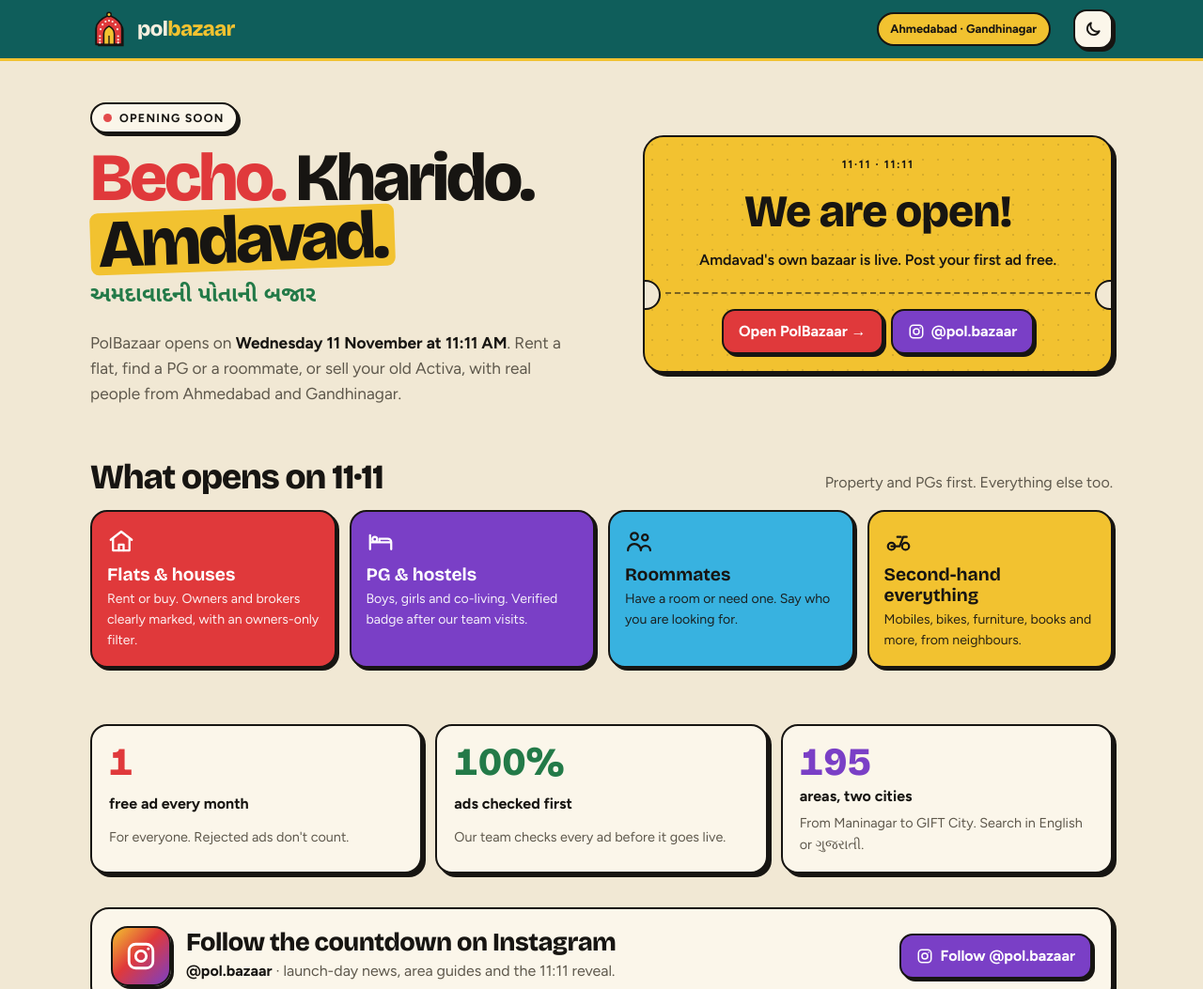
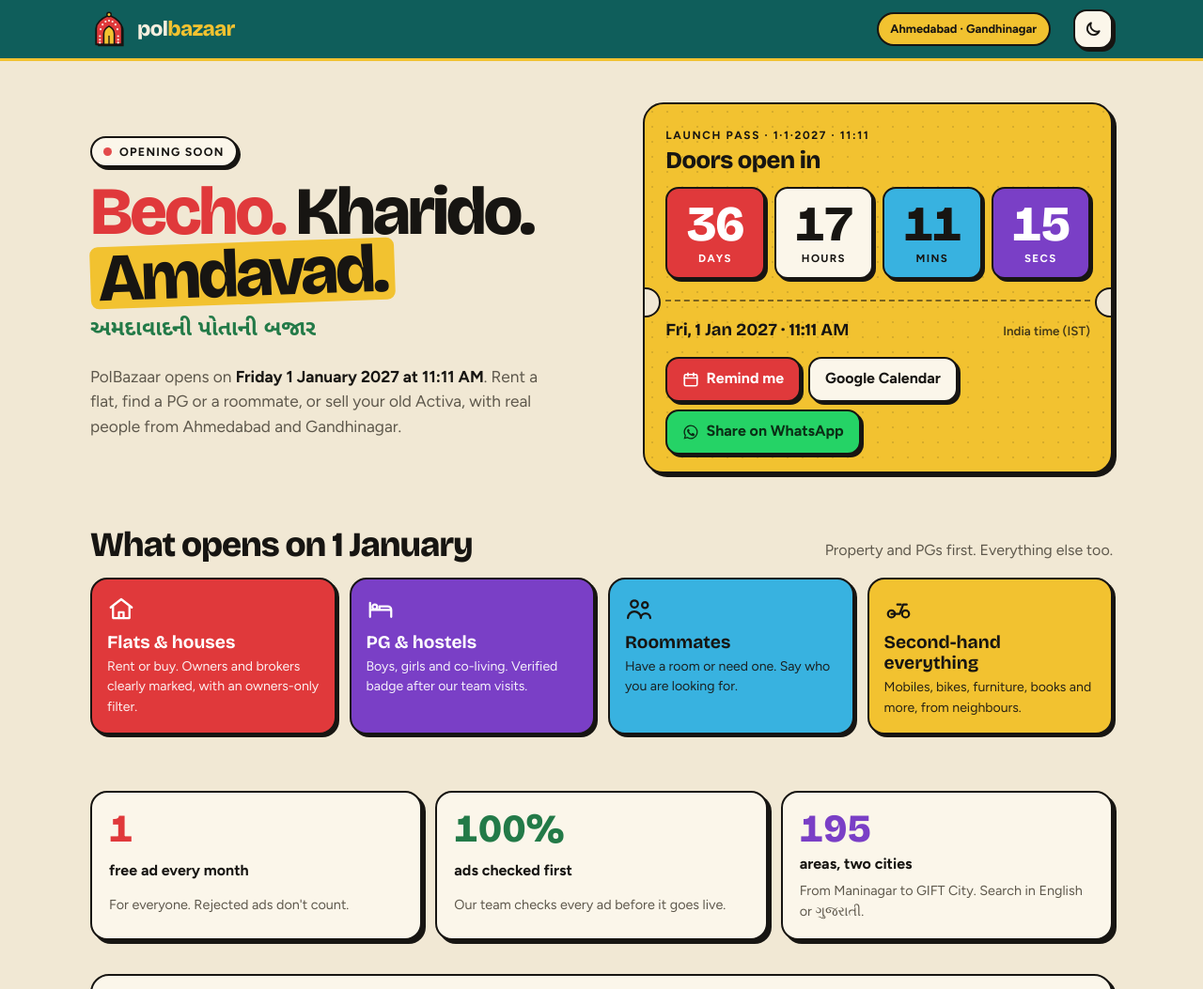
Before and after one commit to savanaistudio/polbazaar, a plain HTML site: page index.html in a window 1280 px wide. Shown: the top 1053 px of the page at 94% size. Drawn offline with nearby package versions, Linux system fonts and the light colour scheme.

Commit message:
Move PolBazaar launch countdown to 1 Jan 2027, 11:11 AM IST
Co-Authored-By: Claude Sonnet 5.5 <noreply@anthropic.com>
Claude-Session: https://claude.ai/code/session_01XCCMUPUovYi4a811DNEDpW

```diff
--- a/index.html
+++ b/index.html
@@ -3,14 +3,14 @@
 <head>
 <meta charset="utf-8">
 <meta name="viewport" content="width=device-width, initial-scale=1, viewport-fit=cover">
-<title>PolBazaar · Opening 11·11 at 11:11 AM</title>
-<meta name="description" content="PolBazaar, Amdavad's own bazaar, opens on Wednesday 11 November 2026 at 11:11 AM. Rent a flat, find a PG, buy and sell with real people in Ahmedabad and Gandhinagar.">
+<title>PolBazaar · Opening 1 Jan 2027 at 11:11 AM</title>
+<meta name="description" content="PolBazaar, Amdavad's own bazaar, opens on Friday 1 January 2027 at 11:11 AM. Rent a flat, find a PG, buy and sell with real people in Ahmedabad and Gandhinagar.">
 <meta name="theme-color" content="#0f5e5b">
 <link rel="canonical" href="https://polbazaar.com/">
 <meta property="og:site_name" content="PolBazaar">
 <meta property="og:type" content="website">
 <meta property="og:url" content="https://polbazaar.com/">
-<meta property="og:title" content="PolBazaar opens 11·11 at 11:11 AM">
+<meta property="og:title" content="PolBazaar opens 1 Jan 2027 at 11:11 AM">
 <meta property="og:description" content="Amdavad's own bazaar. Flats, PGs, roommates and second-hand everything, from real people in Ahmedabad and Gandhinagar.">
 <meta property="og:image" content="https://polbazaar.com/og.png">
 <meta property="og:image:width" content="1200">
@@ -193,12 +193,12 @@ footer .wrap{display:flex;flex-wrap:wrap;gap:8px 16px;justify-content:space-betw
       <p class="eyebrow"><i aria-hidden="true"></i>Opening soon</p>
       <h1><span class="w1">Becho.</span> Kharido.<br><span class="w2">Amdavad.</span></h1>
       <p class="guj">અમદાવાદની પોતાની બજાર</p>
-      <p class="lead">PolBazaar opens on <b>Wednesday 11 November at 11:11 AM</b>. Rent a flat, find a PG or a roommate, or sell your old Activa, with real people from Ahmedabad and Gandhinagar.</p>
+      <p class="lead">PolBazaar opens on <b>Friday 1 January 2027 at 11:11 AM</b>. Rent a flat, find a PG or a roommate, or sell your old Activa, with real people from Ahmedabad and Gandhinagar.</p>
     </div>
 
     <section aria-labelledby="cdTitle">
       <div class="ticket" id="pass">
-        <div><span class="tk-k">Launch pass · 11·11 · 11:11</span><h2 id="cdTitle">Doors open in</h2></div>
+        <div><span class="tk-k">Launch pass · 1·1·2027 · 11:11</span><h2 id="cdTitle">Doors open in</h2></div>
         <div class="cd" role="timer" aria-label="Time left until PolBazaar opens">
           <div class="u u-d"><b id="cdD">--</b><span>Days</span></div>
           <div class="u u-h"><b id="cdH">--</b><span>Hours</span></div>
@@ -207,16 +207,16 @@ footer .wrap{display:flex;flex-wrap:wrap;gap:8px 16px;justify-content:space-betw
         </div>
         <p class="sr" id="cdSr" aria-live="polite" style="position:absolute;width:1px;height:1px;overflow:hidden;clip:rect(0 0 0 0)"></p>
         <div class="perf" aria-hidden="true"></div>
-        <div class="when"><strong>Wed, 11 Nov 2026 · 11:11 AM</strong><small>India time (IST)</small></div>
+        <div class="when"><strong>Fri, 1 Jan 2027 · 11:11 AM</strong><small>India time (IST)</small></div>
         <div class="acts">
           <a class="btn btn-k" id="icsBtn" download="polbazaar-launch.ics" href="#"><svg viewBox="0 0 24 24" fill="none" stroke="currentColor" stroke-width="2.2" stroke-linecap="round" stroke-linejoin="round" aria-hidden="true"><rect x="3" y="5" width="18" height="16" rx="2"/><path d="M3 10h18M8 3v4M16 3v4"/></svg>Remind me</a>
-          <a class="btn btn-w" target="_blank" rel="noopener" href="https://calendar.google.com/calendar/render?action=TEMPLATE&amp;text=PolBazaar%20opens&amp;dates=20261111T054100Z/20261111T061100Z&amp;details=Amdavad%27s%20own%20bazaar%20opens%20at%2011%3A11%20AM.%20https%3A%2F%2Fpolbazaar.com&amp;location=https%3A%2F%2Fpolbazaar.com">Google Calendar</a>
-          <a class="btn btn-wa" target="_blank" rel="noopener" href="https://wa.me/?text=PolBazaar%20%E2%80%94%20Amdavad%27s%20own%20bazaar%20%E2%80%94%20opens%2011%C2%B711%20at%2011%3A11%20AM.%20Flats%2C%20PGs%2C%20roommates%20and%20more%20from%20real%20people%20in%20Ahmedabad%20%26%20Gandhinagar.%20https%3A%2F%2Fpolbazaar.com"><svg viewBox="0 0 24 24" fill="currentColor" aria-hidden="true"><path d="M12 2a10 10 0 0 0-8.6 15.1L2 22l5-1.3A10 10 0 1 0 12 2Zm0 18.2a8.2 8.2 0 0 1-4.2-1.2l-.3-.2-3 .8.8-2.9-.2-.3A8.2 8.2 0 1 1 12 20.2Zm4.5-6.1c-.2-.1-1.5-.7-1.7-.8-.2-.1-.4-.1-.6.1l-.8 1c-.1.2-.3.2-.5.1a6.7 6.7 0 0 1-3.3-2.9c-.2-.4.2-.4.7-1.3.1-.2 0-.3 0-.4l-.8-1.8c-.2-.5-.4-.4-.6-.4h-.5a1 1 0 0 0-.7.3 3 3 0 0 0-.9 2.2 5.2 5.2 0 0 0 1.1 2.8 11.9 11.9 0 0 0 4.6 4c1.7.7 2.4.8 3.2.7.5-.1 1.5-.6 1.7-1.2.2-.6.2-1.1.2-1.2-.1-.1-.3-.2-.5-.3Z"/></svg>Share on WhatsApp</a>
+          <a class="btn btn-w" target="_blank" rel="noopener" href="https://calendar.google.com/calendar/render?action=TEMPLATE&amp;text=PolBazaar%20opens&amp;dates=20270101T054100Z/20270101T061100Z&amp;details=Amdavad%27s%20own%20bazaar%20opens%20at%2011%3A11%20AM.%20https%3A%2F%2Fpolbazaar.com&amp;location=https%3A%2F%2Fpolbazaar.com">Google Calendar</a>
+          <a class="btn btn-wa" target="_blank" rel="noopener" href="https://wa.me/?text=PolBazaar%20%E2%80%94%20Amdavad%27s%20own%20bazaar%20%E2%80%94%20opens%201%20Jan%202027%20at%2011%3A11%20AM.%20Flats%2C%20PGs%2C%20roommates%20and%20more%20from%20real%20people%20in%20Ahmedabad%20%26%20Gandhinagar.%20https%3A%2F%2Fpolbazaar.com"><svg viewBox="0 0 24 24" fill="currentColor" aria-hidden="true"><path d="M12 2a10 10 0 0 0-8.6 15.1L2 22l5-1.3A10 10 0 1 0 12 2Zm0 18.2a8.2 8.2 0 0 1-4.2-1.2l-.3-.2-3 .8.8-2.9-.2-.3A8.2 8.2 0 1 1 12 20.2Zm4.5-6.1c-.2-.1-1.5-.7-1.7-.8-.2-.1-.4-.1-.6.1l-.8 1c-.1.2-.3.2-.5.1a6.7 6.7 0 0 1-3.3-2.9c-.2-.4.2-.4.7-1.3.1-.2 0-.3 0-.4l-.8-1.8c-.2-.5-.4-.4-.6-.4h-.5a1 1 0 0 0-.7.3 3 3 0 0 0-.9 2.2 5.2 5.2 0 0 0 1.1 2.8 11.9 11.9 0 0 0 4.6 4c1.7.7 2.4.8 3.2.7.5-.1 1.5-.6 1.7-1.2.2-.6.2-1.1.2-1.2-.1-.1-.3-.2-.5-.3Z"/></svg>Share on WhatsApp</a>
         </div>
       </div>
 
       <div class="ticket live" id="live" hidden>
-        <span class="tk-k">11·11 · 11:11</span>
+        <span class="tk-k">1·1·2027 · 11:11</span>
         <h2>We are open!</h2>
         <p>Amdavad's own bazaar is live. Post your first ad free.</p>
         <div class="perf" style="width:100%" aria-hidden="true"></div>
@@ -226,7 +226,7 @@ footer .wrap{display:flex;flex-wrap:wrap;gap:8px 16px;justify-content:space-betw
   </div>
 
   <section class="wrap sec" aria-labelledby="whatTitle">
-    <div class="sec-h"><h2 id="whatTitle">What opens on 11·11</h2><p>Property and PGs first. Everything else too.</p></div>
+    <div class="sec-h"><h2 id="whatTitle">What opens on 1 January</h2><p>Property and PGs first. Everything else too.</p></div>
     <div class="tiles">
       <div class="tile k0"><svg viewBox="0 0 24 24" fill="none" stroke="currentColor" stroke-width="1.8" stroke-linecap="round" stroke-linejoin="round" aria-hidden="true"><path d="M3 11 12 4l9 7"/><path d="M5 10v10h14V10"/><path d="M10 20v-5h4v5"/></svg><b>Flats &amp; houses</b><span>Rent or buy. Owners and brokers clearly marked, with an owners-only filter.</span></div>
       <div class="tile k1"><svg viewBox="0 0 24 24" fill="none" stroke="currentColor" stroke-width="1.8" stroke-linecap="round" stroke-linejoin="round" aria-hidden="true"><path d="M3 19V7M3 13h18v6M21 19v-6a3 3 0 0 0-3-3h-7v3"/><circle cx="7" cy="10.5" r="2"/></svg><b>PG &amp; hostels</b><span>Boys, girls and co-living. Verified badge after our team visits.</span></div>
@@ -246,7 +246,7 @@ footer .wrap{display:flex;flex-wrap:wrap;gap:8px 16px;justify-content:space-betw
   <section class="wrap sec" aria-labelledby="igTitle" style="padding-top:6px">
     <div class="follow">
       <span class="ig"><svg viewBox="0 0 24 24" fill="none" stroke="currentColor" stroke-width="2" stroke-linecap="round" stroke-linejoin="round" aria-hidden="true"><rect x="3" y="3" width="18" height="18" rx="5"/><circle cx="12" cy="12" r="4"/><circle cx="17.5" cy="6.5" r="1" fill="currentColor" stroke="none"/></svg></span>
-      <div><h2 id="igTitle">Follow the countdown on Instagram</h2><p><span class="handle">@pol.bazaar</span> · launch-day news, area guides and the 11:11 reveal.</p></div>
+      <div><h2 id="igTitle">Follow the countdown on Instagram</h2><p><span class="handle">@pol.bazaar</span> · launch-day news, area guides and the launch-day reveal.</p></div>
       <a class="btn btn-ig" href="https://www.instagram.com/pol.bazaar/" target="_blank" rel="noopener"><svg viewBox="0 0 24 24" fill="none" stroke="currentColor" stroke-width="2" stroke-linecap="round" stroke-linejoin="round" aria-hidden="true"><rect x="3" y="3" width="18" height="18" rx="5"/><circle cx="12" cy="12" r="4"/><circle cx="17.5" cy="6.5" r="1" fill="currentColor" stroke="none"/></svg>Follow @pol.bazaar</a>
     </div>
   </section>
@@ -262,8 +262,8 @@ footer .wrap{display:flex;flex-wrap:wrap;gap:8px 16px;justify-content:space-betw
 
 <script>
 (() => {
-  // 11 November 2026, 11:11 AM India time (UTC+5:30) = 05:41 UTC, whatever the visitor's clock zone.
-  const LAUNCH = Date.UTC(2026, 10, 11, 5, 41, 0);
+  // 1 January 2027, 11:11 AM India time (UTC+5:30) = 05:41 UTC, whatever the visitor's clock zone.
+  const LAUNCH = Date.UTC(2027, 0, 1, 5, 41, 0);
   const preview = new URLSearchParams(location.search).get('preview') === 'live';
   const $ = id => document.getElementById(id);
   const pad = n => String(n).padStart(2, '0');
@@ -282,7 +282,7 @@ footer .wrap{display:flex;flex-wrap:wrap;gap:8px 16px;justify-content:space-betw
 
   // "Remind me": a calendar file with a 10-minute alarm.
   const ics = ['BEGIN:VCALENDAR', 'VERSION:2.0', 'PRODID:-//PolBazaar//Launch//EN', 'CALSCALE:GREGORIAN', 'BEGIN:VEVENT',
-    'UID:launch-20261111@polbazaar.com', 'DTSTAMP:20261023T000000Z', 'DTSTART:20261111T054100Z', 'DTEND:20261111T061100Z',
+    'UID:launch-20270101@polbazaar.com', 'DTSTAMP:20261125T000000Z', 'DTSTART:20270101T054100Z', 'DTEND:20270101T061100Z',
     'SUMMARY:PolBazaar opens', "DESCRIPTION:Amdavad's own bazaar opens at 11:11 AM. https://polbazaar.com", 'URL:https://polbazaar.com',
     'BEGIN:VALARM', 'TRIGGER:-PT10M', 'ACTION:DISPLAY', 'DESCRIPTION:PolBazaar opens in 10 minutes', 'END:VALARM', 'END:VEVENT', 'END:VCALENDAR'].join('\r\n');
   $('icsBtn').href = 'data:text/calendar;charset=utf-8,' + encodeURIComponent(ics);
```
Also changed, not shown: 404.html (+2 -2 lines), og.png, 1 other file.
